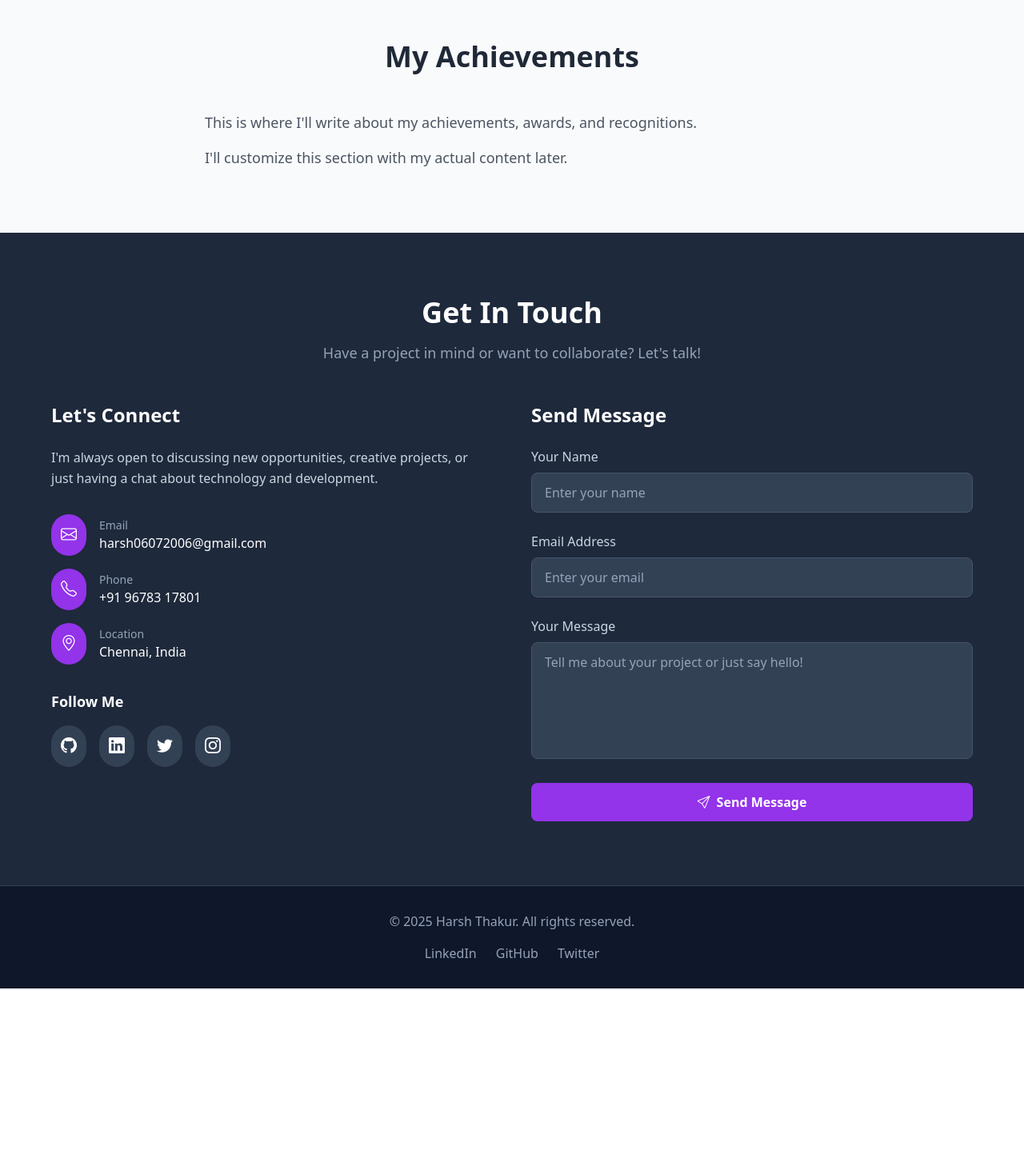
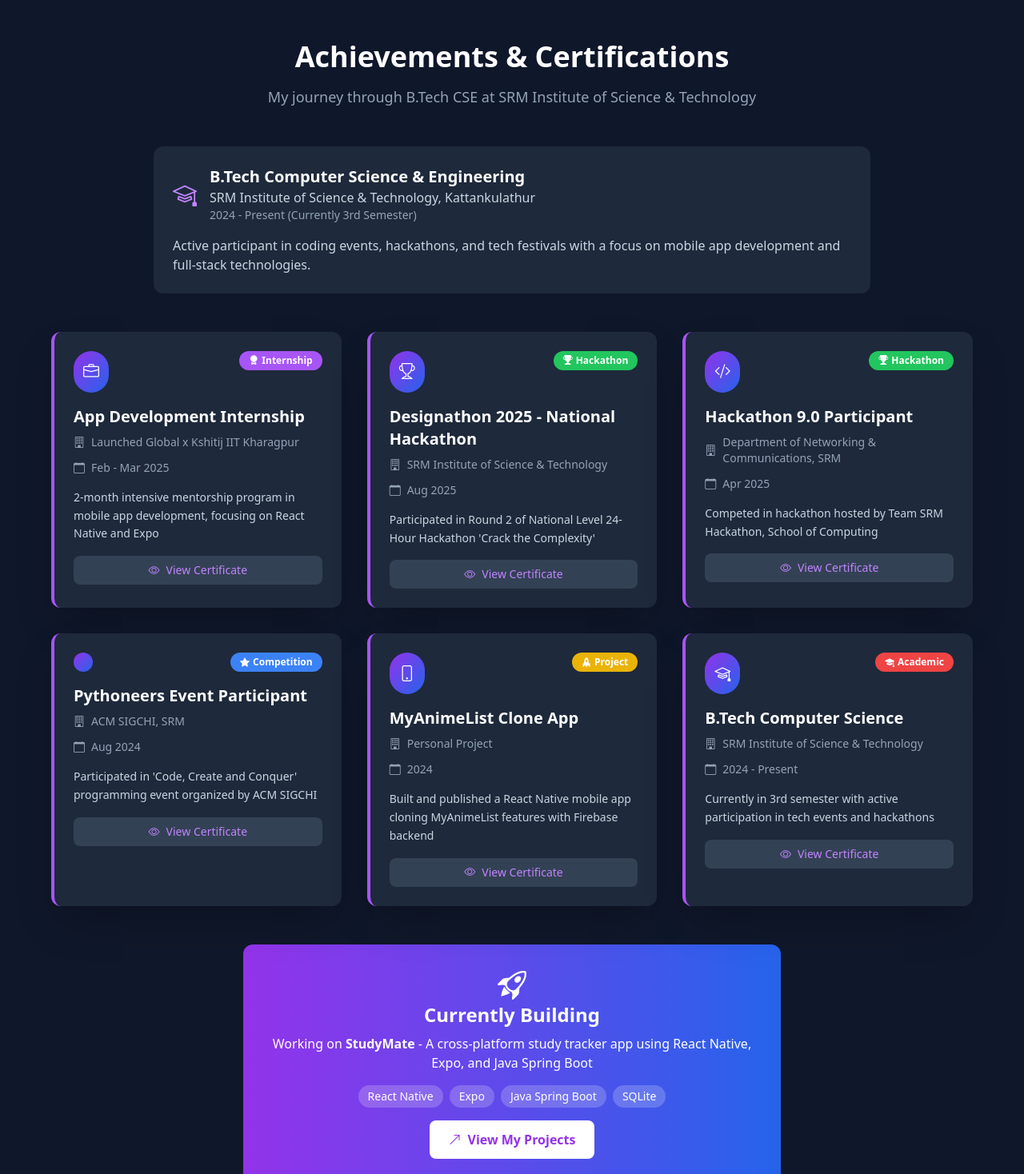
Before and after one commit to Harsh-Thakur-2006/portfolio-website, a React (Vite) app: page / in a window 1280 px wide. Shown: the part 2760-4228 px from the top of the page at 80% size. Before the commit the page ends 3996 px from the top, so only its background shows below. Built offline with nearby package versions, Linux system fonts and the light colour scheme.

Commit message:
FEAT: Update Achievements section with real certificates, hackathons, and SRM university accomplishments

```diff
--- a/src/sections/Achievements.jsx
+++ b/src/sections/Achievements.jsx
@@ -1,17 +1,188 @@
 import React from 'react';
 
 const Achievements = () => {
+  const achievements = [
+    {
+      id: 1,
+      title: "App Development Internship",
+      issuer: "Launched Global x Kshitij IIT Kharagpur",
+      date: "Feb - Mar 2025",
+      description: "2-month intensive mentorship program in mobile app development, focusing on React Native and Expo",
+      icon: "bi bi-briefcase",
+      type: "internship"
+    },
+    {
+      id: 2,
+      title: "Designathon 2025 - National Hackathon",
+      issuer: "SRM Institute of Science & Technology",
+      date: "Aug 2025",
+      description: "Participated in Round 2 of National Level 24-Hour Hackathon 'Crack the Complexity'",
+      icon: "bi bi-trophy",
+      type: "hackathon"
+    },
+    {
+      id: 3,
+      title: "Hackathon 9.0 Participant",
+      issuer: "Department of Networking & Communications, SRM",
+      date: "Apr 2025",
+      description: "Competed in hackathon hosted by Team SRM Hackathon, School of Computing",
+      icon: "bi bi-code-slash",
+      type: "hackathon"
+    },
+    {
+      id: 4,
+      title: "Pythoneers Event Participant",
+      issuer: "ACM SIGCHI, SRM",
+      date: "Aug 2024",
+      description: "Participated in 'Code, Create and Conquer' programming event organized by ACM SIGCHI",
+      icon: "bi bi-python",
+      type: "competition"
+    },
+    {
+      id: 5,
+      title: "MyAnimeList Clone App",
+      issuer: "Personal Project",
+      date: "2024",
+      description: "Built and published a React Native mobile app cloning MyAnimeList features with Firebase backend",
+      icon: "bi bi-phone",
+      type: "project"
+    },
+    {
+      id: 6,
+      title: "B.Tech Computer Science",
+      issuer: "SRM Institute of Science & Technology",
+      date: "2024 - Present",
+      description: "Currently in 3rd semester with active participation in tech events and hackathons",
+      icon: "bi bi-mortarboard",
+      type: "academic"
+    }
+  ];
+
+  const getTypeColor = (type) => {
+    switch (type) {
+      case 'internship': return 'bg-purple-500';
+      case 'hackathon': return 'bg-green-500';
+      case 'competition': return 'bg-blue-500';
+      case 'project': return 'bg-yellow-500';
+      case 'academic': return 'bg-red-500';
+      default: return 'bg-gray-500';
+    }
+  };
+
+  const getTypeText = (type) => {
+    switch (type) {
+      case 'internship': return 'Internship';
+      case 'hackathon': return 'Hackathon';
+      case 'competition': return 'Competition';
+      case 'project': return 'Project';
+      case 'academic': return 'Academic';
+      default: return 'Achievement';
+    }
+  };
+
+  const getTypeIcon = (type) => {
+    switch (type) {
+      case 'internship': return 'bi bi-award-fill';
+      case 'hackathon': return 'bi bi-trophy-fill';
+      case 'competition': return 'bi bi-star-fill';
+      case 'project': return 'bi bi-rocket-fill';
+      case 'academic': return 'bi bi-mortarboard-fill';
+      default: return 'bi bi-trophy';
+    }
+  };
+
   return (
-    <section id="achievements" className="py-20 bg-gray-50">
+    <section id="achievements" className="py-20 bg-slate-900">
       <div className="container mx-auto px-6">
-        <h2 className="text-4xl font-bold text-center mb-12 text-gray-800">My Achievements</h2>
-        <div className="max-w-3xl mx-auto text-lg text-gray-600">
-          <p className="mb-4">
-            This is where I'll write about my achievements, awards, and recognitions.
-          </p>
-          <p>
-            I'll customize this section with my actual content later.
-          </p>
+        <h2 className="text-4xl font-bold text-center mb-4 text-white">Achievements & Certifications</h2>
+        <p className="text-slate-400 text-center mb-12 text-lg">
+          My journey through B.Tech CSE at SRM Institute of Science & Technology
+        </p>
+
+        {/* Timeline Overview */}
+        <div className="max-w-4xl mx-auto mb-12">
+          <div className="bg-slate-800 rounded-xl p-6">
+            <div className="flex items-center gap-4 mb-4">
+              <i className="bi bi-mortarboard text-3xl text-purple-400"></i>
+              <div>
+                <h3 className="text-xl font-bold text-white">B.Tech Computer Science & Engineering</h3>
+                <p className="text-slate-300">SRM Institute of Science & Technology, Kattankulathur</p>
+                <p className="text-slate-400 text-sm">2024 - Present (Currently 3rd Semester)</p>
+              </div>
+            </div>
+            <p className="text-slate-300">
+              Active participant in coding events, hackathons, and tech festivals with a focus on mobile app development
+              and full-stack technologies.
+            </p>
+          </div>
+        </div>
+
+        <div className="grid grid-cols-1 md:grid-cols-2 lg:grid-cols-3 gap-8 max-w-6xl mx-auto">
+          {achievements.map((achievement) => (
+            <div key={achievement.id} className="bg-slate-800 rounded-xl p-6 shadow-2xl hover:transform hover:scale-105 transition duration-300 border-l-4 border-purple-500">
+
+              {/* Achievement Header */}
+              <div className="flex items-start justify-between mb-4">
+                <div className="bg-gradient-to-br from-purple-600 to-blue-600 p-3 rounded-full">
+                  <i className={`${achievement.icon} text-white text-xl`}></i>
+                </div>
+                <span className={`${getTypeColor(achievement.type)} text-white px-3 py-1 rounded-full text-xs font-bold flex items-center gap-1`}>
+                  <i className={getTypeIcon(achievement.type)}></i>
+                  {getTypeText(achievement.type)}
+                </span>
+              </div>
+
+              {/* Achievement Content */}
+              <h3 className="text-xl font-bold text-white mb-2">{achievement.title}</h3>
+              <div className="flex items-center gap-2 mb-3">
+                <i className="bi bi-building text-slate-400 text-sm"></i>
+                <span className="text-slate-400 text-sm">{achievement.issuer}</span>
+              </div>
+              <div className="flex items-center gap-2 mb-4">
+                <i className="bi bi-calendar text-slate-400 text-sm"></i>
+                <span className="text-slate-400 text-sm">{achievement.date}</span>
+              </div>
+
+              <p className="text-slate-300 text-sm leading-relaxed mb-4">{achievement.description}</p>
+
+              {/* Certificate ID if available */}
+              {achievement.certificateId && (
+                <div className="bg-slate-700 rounded p-2 mb-3">
+                  <p className="text-slate-400 text-xs">Certificate ID: <span className="text-purple-300">{achievement.certificateId}</span></p>
+                </div>
+              )}
+
+              {/* Action Button */}
+              <button className="w-full bg-slate-700 text-purple-400 py-2 rounded-lg text-sm font-medium hover:bg-slate-600 transition duration-300 flex items-center justify-center gap-2">
+                <i className="bi bi-eye"></i>
+                View Certificate
+              </button>
+            </div>
+          ))}
+        </div>
+
+        {/* Current Focus */}
+        <div className="text-center mt-12">
+          <div className="bg-gradient-to-r from-purple-600 to-blue-600 rounded-xl p-8 max-w-2xl mx-auto">
+            <i className="bi bi-rocket-takeoff text-4xl text-white mb-4"></i>
+            <h3 className="text-2xl font-bold text-white mb-2">Currently Building</h3>
+            <p className="text-white mb-4">
+              Working on <strong>StudyMate</strong> - A cross-platform study tracker app using React Native, Expo, and Java Spring Boot
+            </p>
+            <div className="flex flex-wrap justify-center gap-2 mb-4">
+              <span className="bg-white bg-opacity-20 text-white px-3 py-1 rounded-full text-sm">React Native</span>
+              <span className="bg-white bg-opacity-20 text-white px-3 py-1 rounded-full text-sm">Expo</span>
+              <span className="bg-white bg-opacity-20 text-white px-3 py-1 rounded-full text-sm">Java Spring Boot</span>
+              <span className="bg-white bg-opacity-20 text-white px-3 py-1 rounded-full text-sm">SQLite</span>
+            </div>
+            <a
+              href="#projects"
+              className="inline-flex items-center gap-2 bg-white text-purple-600 px-6 py-3 rounded-lg font-semibold hover:bg-gray-100 transition duration-300"
+            >
+              <i className="bi bi-arrow-up-right"></i>
+              View My Projects
+            </a>
+          </div>
         </div>
       </div>
     </section>
```
